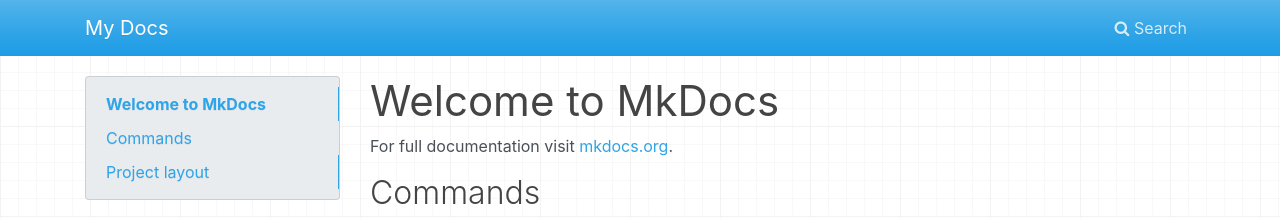
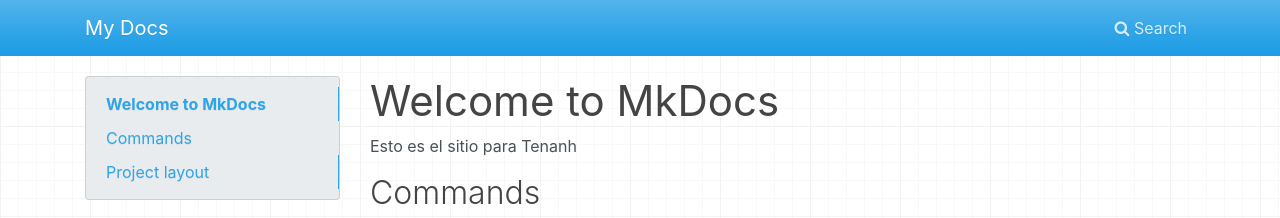
Before and after one commit to lab-45/lab45.github.io, a plain HTML site: page index.html in a window 1280 px wide. Shown: the top 218 px of the page. Drawn offline with nearby package versions, Linux system fonts and the light colour scheme.

Commit message:
Deployed de403ca with MkDocs version: 1.1

```diff
--- a/index.html
+++ b/index.html
@@ -70,7 +70,7 @@
                     <div class="col-md-9" role="main">
 
 <h1 id="welcome-to-mkdocs">Welcome to MkDocs</h1>
-<p>For full documentation visit <a href="https://www.mkdocs.org">mkdocs.org</a>.</p>
+<p>Esto es el sitio para Tenanh</p>
 <h2 id="commands">Commands</h2>
 <ul>
 <li><code>mkdocs new [dir-name]</code> - Create a new project.</li>
@@ -167,5 +167,5 @@
 
 <!--
 MkDocs version : 1.1
-Build Date UTC : 2020-05-04 22:15:49
+Build Date UTC : 2020-05-04 22:25:05
 -->
--- a/search/search_index.json
+++ b/search/search_index.json
@@ -1 +1 @@
-{"config":{"lang":["en"],"prebuild_index":false,"separator":"[\\s\\-]+"},"docs":[{"location":"","text":"Welcome to MkDocs For full documentation visit mkdocs.org . Commands mkdocs new [dir-name] - Create a new project. mkdocs serve - Start the live-reloading docs server. mkdocs build - Build the documentation site. mkdocs -h - Print help message and exit. Project layout mkdocs.yml # The configuration file. docs/ index.md # The documentation homepage. ... # Other markdown pages, images and other files.","title":"Welcome to MkDocs"},{"location":"#welcome-to-mkdocs","text":"For full documentation visit mkdocs.org .","title":"Welcome to MkDocs"},{"location":"#commands","text":"mkdocs new [dir-name] - Create a new project. mkdocs serve - Start the live-reloading docs server. mkdocs build - Build the documentation site. mkdocs -h - Print help message and exit.","title":"Commands"},{"location":"#project-layout","text":"mkdocs.yml # The configuration file. docs/ index.md # The documentation homepage. ... # Other markdown pages, images and other files.","title":"Project layout"}]}
+{"config":{"lang":["en"],"prebuild_index":false,"separator":"[\\s\\-]+"},"docs":[{"location":"","text":"Welcome to MkDocs Esto es el sitio para Tenanh Commands mkdocs new [dir-name] - Create a new project. mkdocs serve - Start the live-reloading docs server. mkdocs build - Build the documentation site. mkdocs -h - Print help message and exit. Project layout mkdocs.yml # The configuration file. docs/ index.md # The documentation homepage. ... # Other markdown pages, images and other files.","title":"Welcome to MkDocs"},{"location":"#welcome-to-mkdocs","text":"Esto es el sitio para Tenanh","title":"Welcome to MkDocs"},{"location":"#commands","text":"mkdocs new [dir-name] - Create a new project. mkdocs serve - Start the live-reloading docs server. mkdocs build - Build the documentation site. mkdocs -h - Print help message and exit.","title":"Commands"},{"location":"#project-layout","text":"mkdocs.yml # The configuration file. docs/ index.md # The documentation homepage. ... # Other markdown pages, images and other files.","title":"Project layout"}]}
```
Also changed, not shown: 1 other file.
